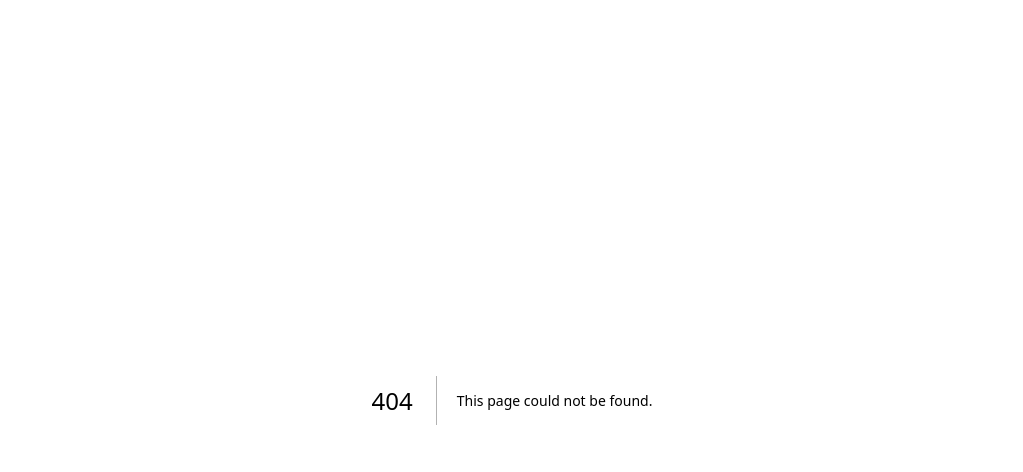
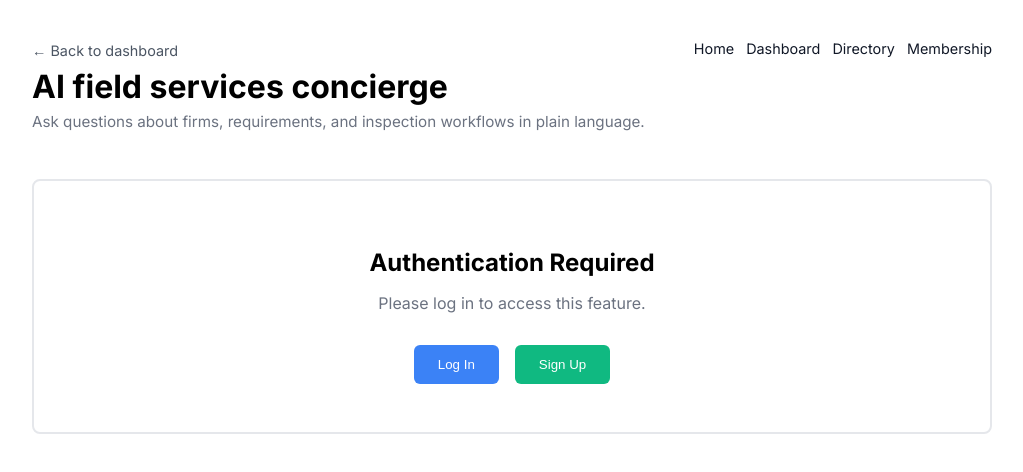
Before and after one commit to autumn2busy/nested-objects-starter, a Next.js app in the folder apps/web-members/: page /ai-chatbot in a window 1280 px wide. Before the commit this address had no page. Shown: the top 472 px of the page, without its empty margins (128-1151 px from the left). Built offline with nearby package versions, Linux system fonts and the light colour scheme.

Commit message:
Create AI Chatbot page with initial layout

```diff
--- /dev/null
+++ b/apps/web-members/app/ai-chatbot/page.tsx
@@ -0,0 +1,97 @@
+'use client'
+
+import Link from 'next/link'
+import { Gate } from '@/components/Gate'
+
+export default function AiChatbotPage() {
+  return (
+    <main style={{ maxWidth: '960px', margin: '0 auto', padding: '2rem' }}>
+      <header
+        style={{
+          display: 'flex',
+          justifyContent: 'space-between',
+          alignItems: 'flex-start',
+          gap: '1rem',
+          marginBottom: '1.75rem',
+        }}
+      >
+        <div>
+          <Link
+            href="/dashboard"
+            style={{
+              fontSize: '0.9rem',
+              textDecoration: 'none',
+              color: '#4b5563',
+              display: 'inline-block',
+              marginBottom: '0.5rem',
+            }}
+          >
+            ← Back to dashboard
+          </Link>
+          <h1
+            style={{
+              fontSize: '2rem',
+              fontWeight: 700,
+              margin: 0,
+            }}
+          >
+            AI field services concierge
+          </h1>
+          <p
+            style={{
+              marginTop: '0.4rem',
+              fontSize: '0.95rem',
+              color: '#6b7280',
+            }}
+          >
+            Ask questions about firms, requirements, and inspection workflows in plain language.
+          </p>
+        </div>
+
+        <nav
+          style={{
+            display: 'flex',
+            gap: '0.75rem',
+            fontSize: '0.9rem',
+            flexWrap: 'wrap',
+          }}
+        >
+          <Link href="/" style={{ textDecoration: 'none', color: '#111827' }}>
+            Home
+          </Link>
+          <Link
+            href="/dashboard"
+            style={{ textDecoration: 'none', color: '#111827' }}
+          >
+            Dashboard
+          </Link>
+          <Link
+            href="/directory"
+            style={{ textDecoration: 'none', color: '#111827' }}
+          >
+            Directory
+          </Link>
+          <Link
+            href="/membership"
+            style={{ textDecoration: 'none', color: '#111827' }}
+          >
+            Membership
+          </Link>
+        </nav>
+      </header>
+
+      <Gate feature="ai_concierge">
+        <section>
+          <p style={{ marginBottom: '1rem' }}>
+            The AI concierge will live here. Phase one can be a simple chat surface wired to your
+            curated knowledge base about firms, inspection types, and pay ranges.
+          </p>
+          <p style={{ fontSize: '0.9rem', color: '#6b7280' }}>
+            For now this is a placeholder. later we will drop in the actual chat UI and backend
+            without changing this route or gating.
+          </p>
+        </section>
+      </Gate>
+    </main>
+  )
+}
```
